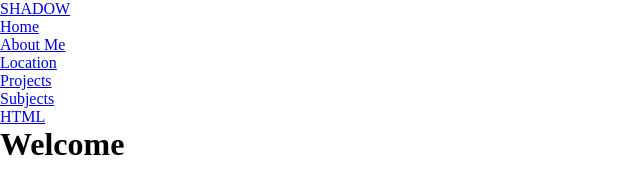
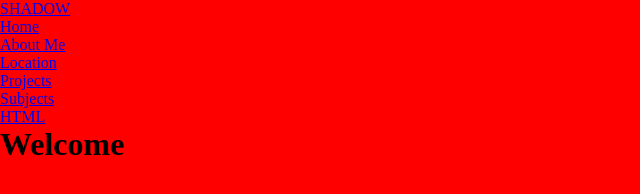
Before and after one commit to SuneelKumarDuvesh/Web-Projects, a plain HTML site: page index.html in a window 1280 px wide. Shown: the whole page, without its empty margins (0-640 px from the left). Drawn offline with Linux system fonts and the light colour scheme.

Commit message:
Update index.css

```diff
--- a/index.css
+++ b/index.css
@@ -7,5 +7,5 @@
 
 body
 {
-      background
+      background:red;
 }
```
